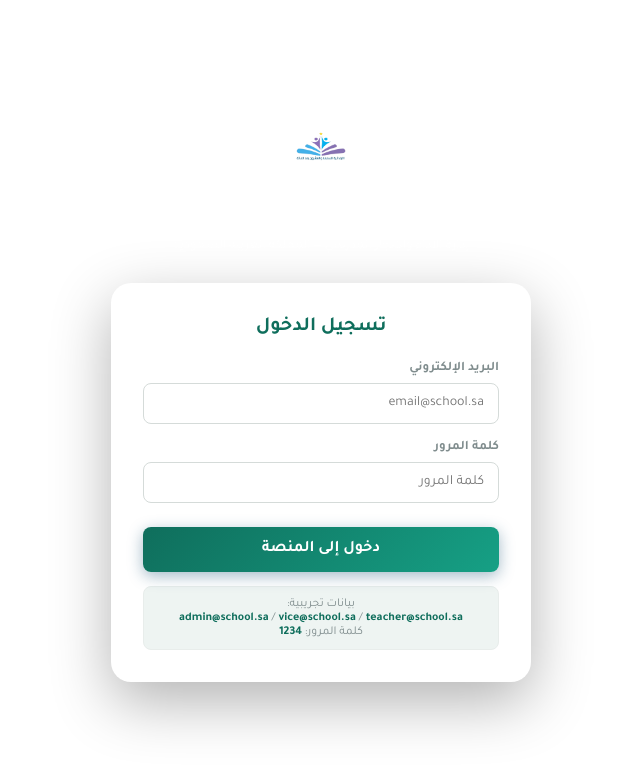
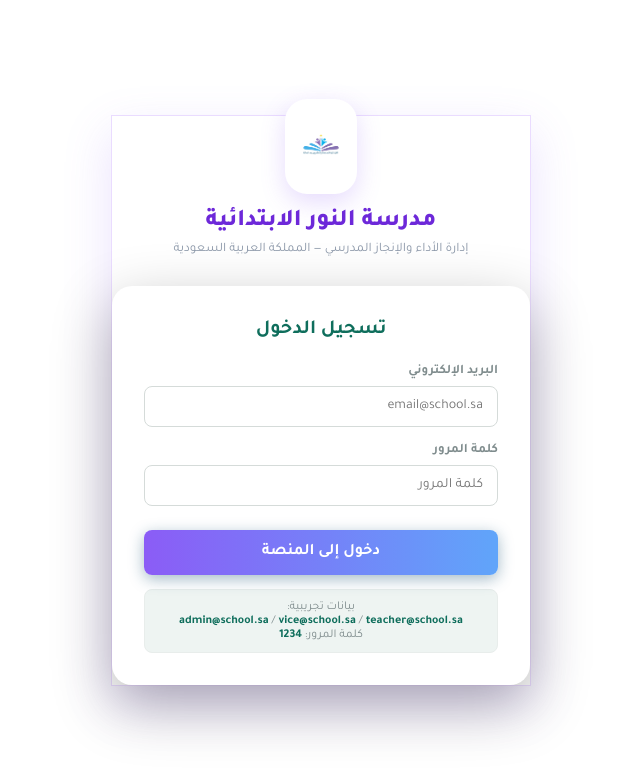
Before and after one commit to AlalawiRabab/platform, a plain HTML site: page index.html in a window 1280 px wide. Shown: the whole page, without its empty margins (319-959 px from the left). Drawn offline with nearby package versions, Linux system fonts and the light colour scheme; no server answers.

Commit message:
Update style.css

```diff
--- a/style.css
+++ b/style.css
@@ -351,3 +351,43 @@ canvas{display:block;max-width:100%;padding:14px}
   display: block !important;
   margin: 0 auto 15px !important;
 }
+.login-logo {
+  display: flex !important;
+  justify-content: center !important;
+  margin-bottom: 16px !important;
+}
+
+.login-school-logo {
+  width: 95px !important;
+  height: 95px !important;
+  object-fit: contain !important;
+  background: white !important;
+  padding: 10px !important;
+  border-radius: 22px !important;
+  box-shadow: 0 8px 24px rgba(139, 92, 246, 0.22) !important;
+}
+
+.login-page {
+  background: linear-gradient(135deg, #f7f0ff, #eef6ff) !important;
+}
+
+.login-container {
+  border: 1px solid #eadcff !important;
+  box-shadow: 0 18px 45px rgba(139, 92, 246, 0.18) !important;
+}
+
+.login-header h1,
+#login-school-title {
+  color: #6d28d9 !important;
+  font-size: 24px !important;
+}
+
+.login-header p {
+  color: #64748b !important;
+}
+
+button,
+.login-btn,
+#login-btn {
+  background: linear-gradient(90deg, #8b5cf6, #60a5fa) !important;
+}
```
